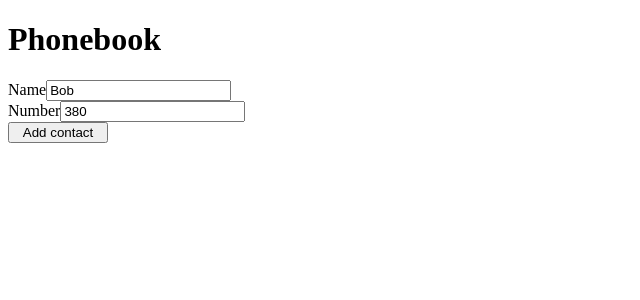
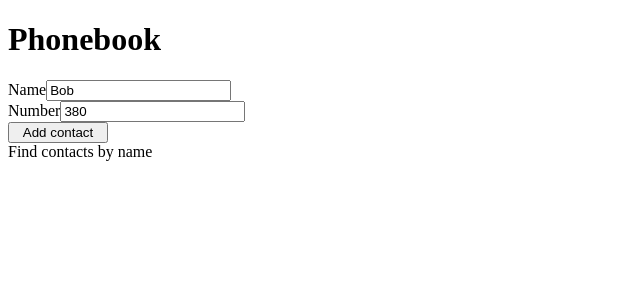
Before and after one commit to VovaDev777/goit-react-hw-03, a React (Vite) app: page / in a window 1280 px wide. Shown: the top 300 px of the page, without its empty margins (0-640 px from the left). Built offline with nearby package versions, Linux system fonts and the light colour scheme.

Commit message:
Update SearchBox.jsx

```diff
--- a/src/SearchBox/SearchBox.jsx
+++ b/src/SearchBox/SearchBox.jsx
@@ -3,7 +3,8 @@ import React from 'react'
 const SearchBox = () => {
   return (
     <form>
-        <label></label>
+        <label>Find contacts by name</label>
+
     </form>
   )
 }
```
